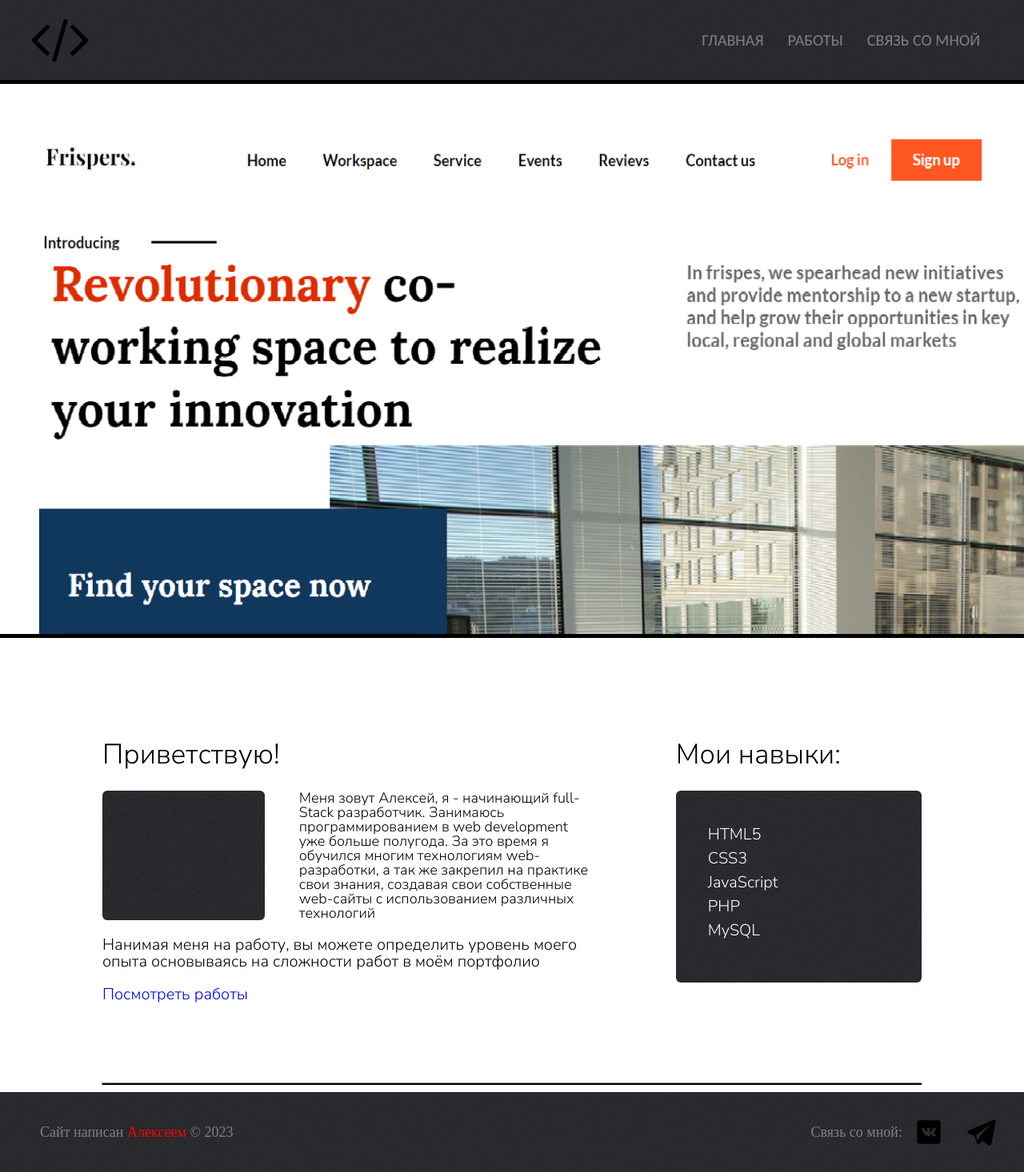
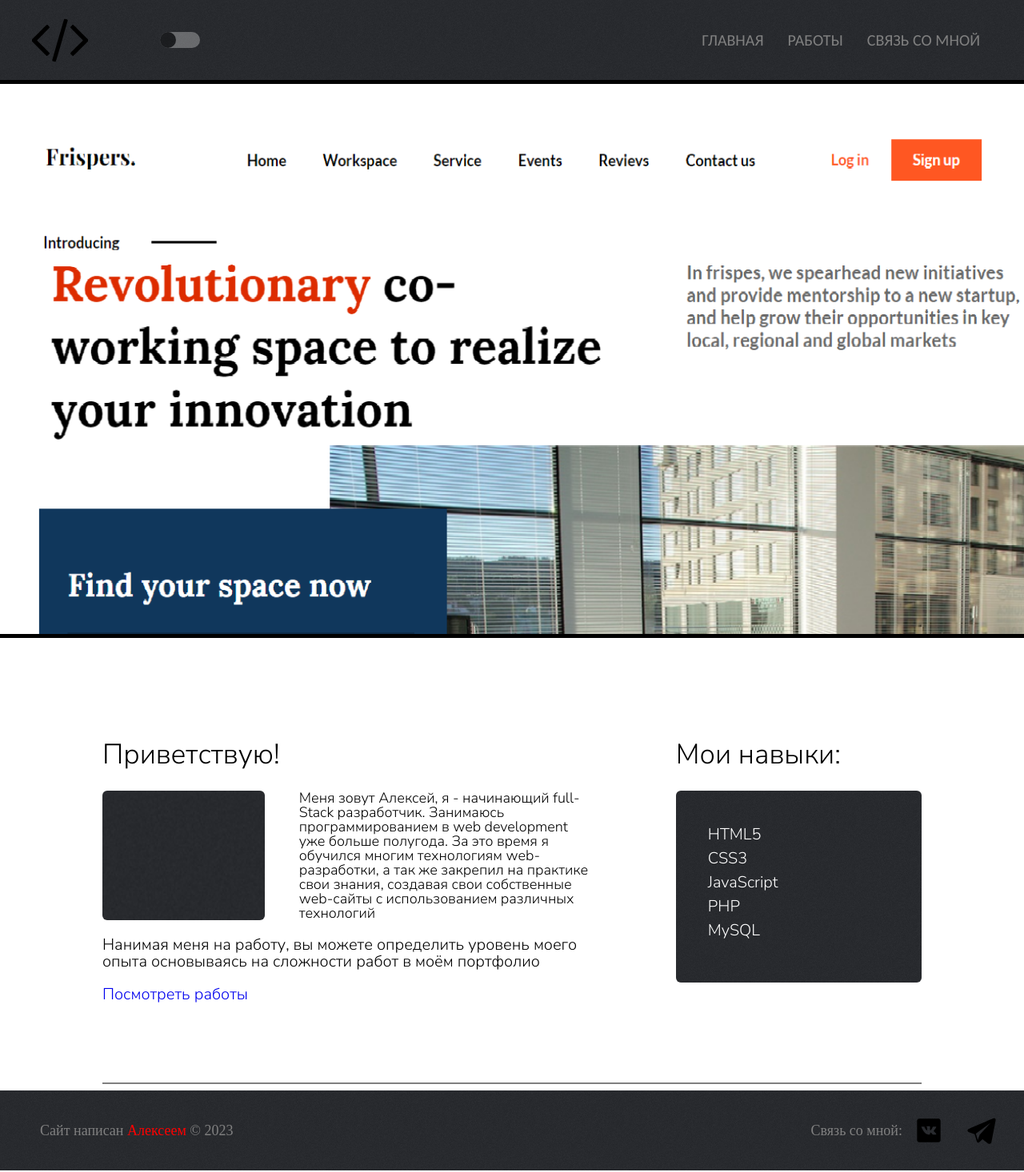
Before and after one commit to Kukoldini/portfolio, a PHP site: page / in a window 1280 px wide. Shown: the whole page at 80% size. Run offline with PHP 8.4, Linux system fonts and the light colour scheme.

Commit message:
Theme switch added

```diff
--- a/css/contact.css
+++ b/css/contact.css
@@ -4,6 +4,7 @@
 	align-items: center;
 	width: 80%;
 	margin: 0 auto;
+	padding: 100px 0;
 }
 .contact-item {
 	margin: 30px 0;
@@ -20,6 +21,7 @@
 }
 .contact-img {
 	border-radius: 25px;
+	background-color: #fff;
 	width: 50px;
 	height: 50px;
 }
--- a/css/style.css
+++ b/css/style.css
@@ -1,6 +1,9 @@
 body {
 	margin: 0;
 	padding: 0;
+}
+hr {
+	border: none;
 }
 ul, a{
 	text-decoration: none;
@@ -26,12 +29,6 @@ header {
 	opacity: 0.7;
 	border-radius: 30px;
 }
-.line {
-	height: 2px;
-	background-color: #000;
-	color: #fff;
-	width: 80%;
-}
 #line_up {
 	margin-top: 17px;
 }
@@ -39,6 +36,37 @@ header {
 	margin-left: 40px;
 	width: 70px;
 }
+/*Theme Styles*/
+.light-theme {
+	margin-left: 200px;
+	position: absolute;
+	width: 50px;
+	height: 20px;
+	background-color: #fff;
+	opacity: 0.3;
+	border-radius: 30px;
+}
+.theme-switch {
+	position: relative;
+	cursor: pointer;
+	background-color: #000;
+	height: 100%;
+	width: 40%;
+	border-radius: 30px;
+	transition: 0.3s;
+}
+.theme-switch-to-right {
+	left: 60%;
+}
+.theme-switch-to-left {
+	left: 0;
+}
+.dark-theme {
+	transition: 0.2s;
+	background-color: #0e0f0f;
+	color: gray;
+}
+
 .nav_block {
 	text-transform: uppercase;
 	margin-right: 40px;
@@ -119,6 +147,11 @@ header {
 	background-image: url("../images/body-bg.gif");
 }
 
+.line {
+	height: 2px;
+	background-color: gray;
+	width: 80%;
+}
 
 footer {
 	font-size: 18px;
@@ -244,6 +277,10 @@ footer {
 	.logo {
 		display: none;
 	}
+	.light-theme {
+		right: 34%;
+		bottom: 10%;
+	}
 
 }
 @media screen and (max-width: 530px) {
--- /dev/null
+++ b/footer.html
@@ -0,0 +1,6 @@
+<p class="copyright">Сайт написан <span class="redText">Алексеем</span> &#169; 2023</p>
+<div class="social">
+	<span>Связь со мной: </span>
+	<a href="https://vk.com/id770783614" class="footer_social_item"><img src="images/vk.svg" alt=""></a>
+	<a href="https://web.telegram.org/k/#@mutalistKran" class="footer_social_item"><img src="images/telegramm.svg" alt=""></a>
+</div>
--- a/index.html
+++ b/index.html
@@ -20,6 +20,9 @@
 		</div>
 		<div class="logo">
 			<img src="images/code.svg" alt="#" class="profile">
+		</div>
+		<div class="light-theme">
+			<div class="theme-switch"></div>
 		</div>
 		<ul class="nav_block">
 			<li><a href="index.html" class="nav_item">Главная</a></li>
--- a/script/script.js
+++ b/script/script.js
@@ -33,3 +33,36 @@ function burgerMenuDrop() {
 }
 
 burgerMenuButton.addEventListener('click', burgerMenuDrop);
+
+//Light Theme
+
+
+var themeSwitch = document.querySelector('.theme-switch');
+var body = document.querySelector('body');
+
+if (localStorage.getItem('theme') === 'dark') {
+  themeSwitch.classList.remove('theme-switch-to-left')
+  themeSwitch.classList.add('theme-switch-to-right');
+  body.classList.add('dark-theme');
+} else {
+  themeSwitch.classList.remove('theme-switch-to-right')
+  themeSwitch.classList.add('theme-switch-to-left');
+  body.classList.remove('dark-theme');
+}
+
+function lightThemeSwitch() {
+  let themeSwitchPosition = getComputedStyle(themeSwitch).getPropertyValue('left').trim();
+  if (themeSwitchPosition === '0px') {
+    themeSwitch.classList.remove('theme-switch-to-left')
+    themeSwitch.classList.add('theme-switch-to-right');
+    body.classList.add('dark-theme');
+    localStorage.setItem('theme', 'dark');
+  } else {
+    themeSwitch.classList.remove('theme-switch-to-right')
+    themeSwitch.classList.add('theme-switch-to-left');
+    body.classList.remove('dark-theme');
+    localStorage.setItem('theme', 'light');
+  }
+}
+
+themeSwitch.addEventListener('click', lightThemeSwitch);
```
Also changed, not shown: contact.html (+2 -5 lines), css/works.css (+5 -2 lines), script/contact.js (+9 -8 lines), script/works.js (+11 -0 lines).
